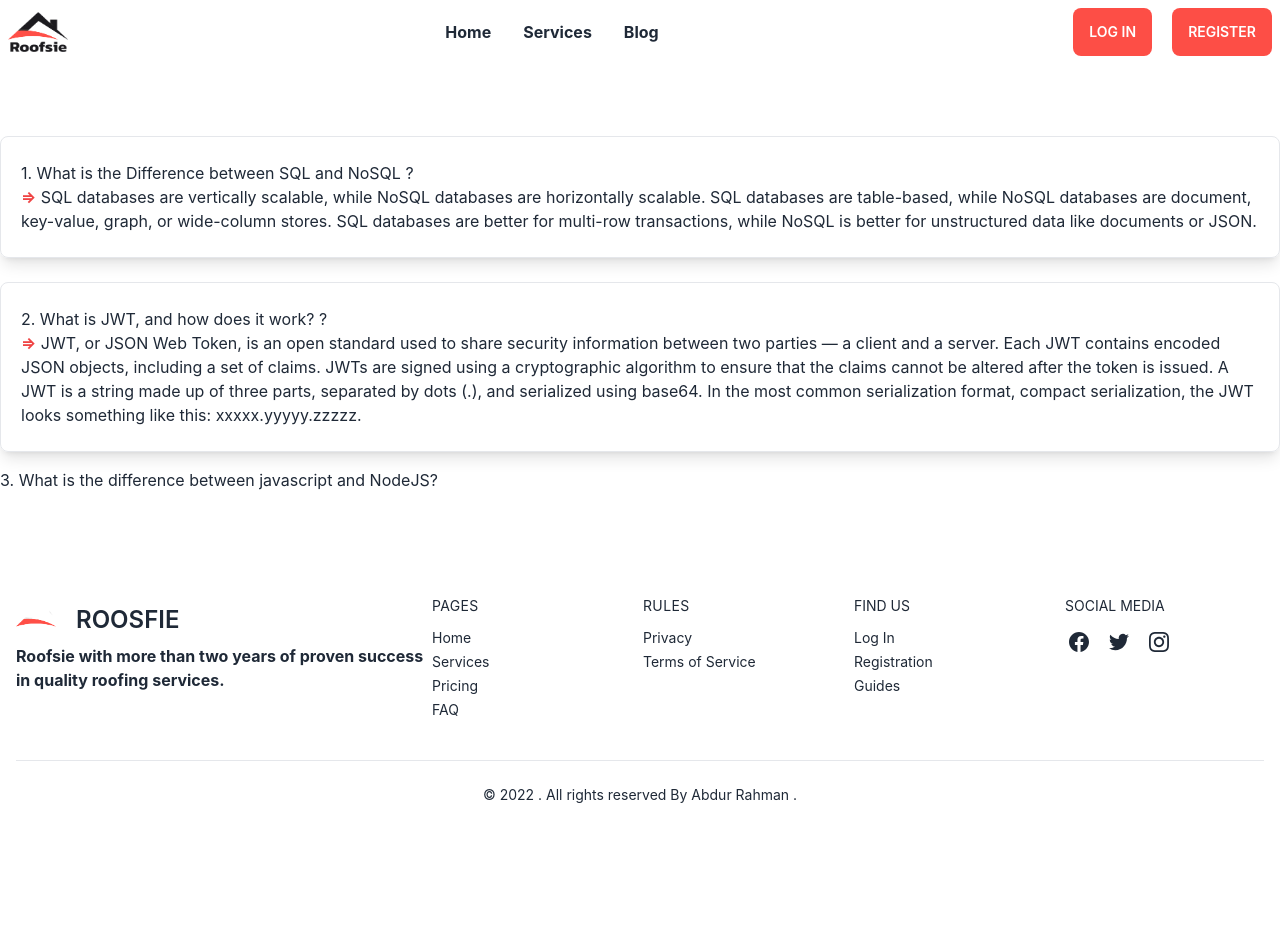
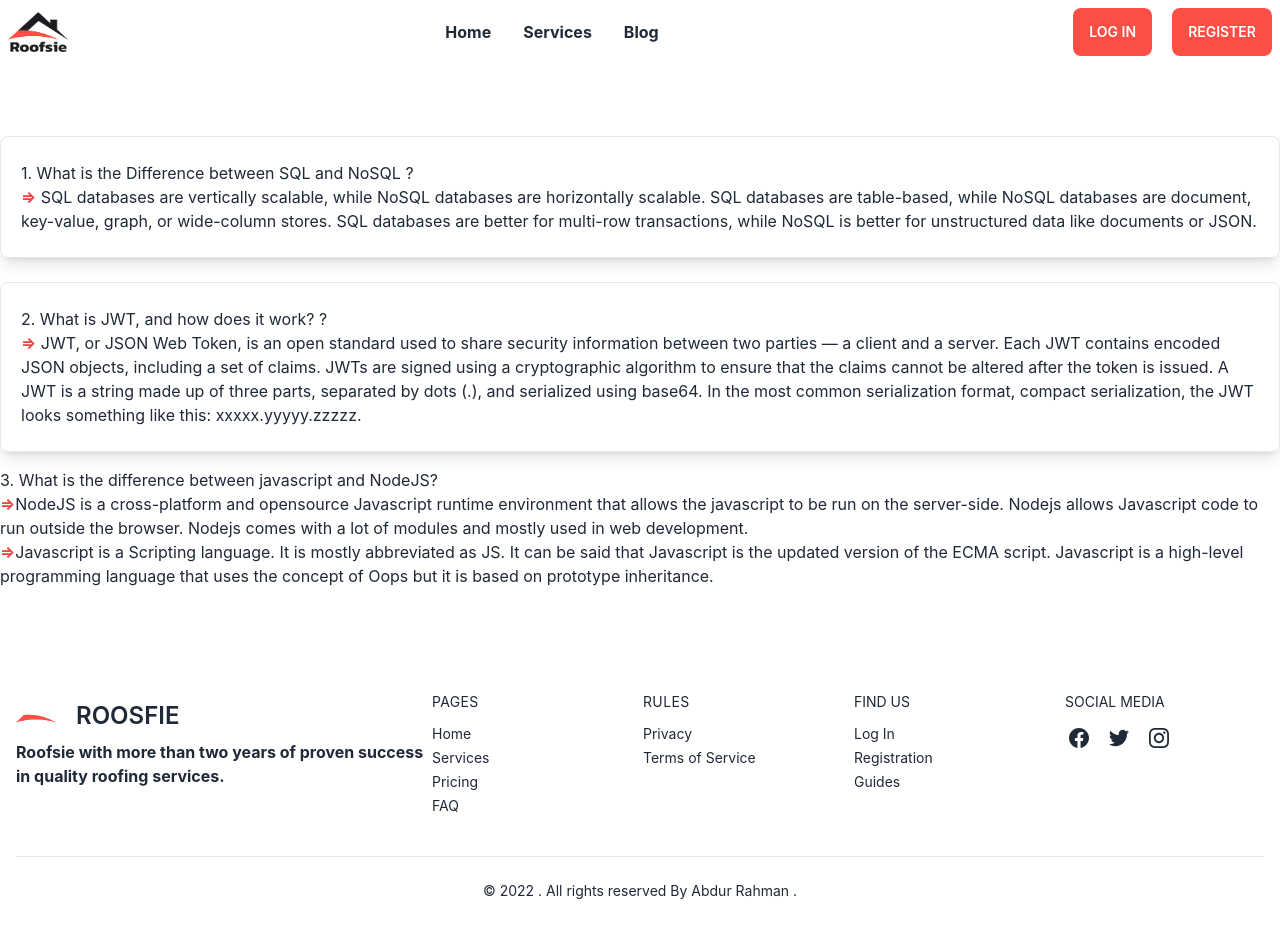
Before and after one commit to ariyanabdullah/Roofsie-service, a React (Create React App) app: page /blog in a window 1280 px wide. Before the commit the page ends 829 px from the top, so only its background shows below. Built offline with nearby package versions, Linux system fonts and the light colour scheme; no server answers.

Commit message:
third ans added

```diff
--- a/src/Pages/Blog/Blog.js
+++ b/src/Pages/Blog/Blog.js
@@ -42,7 +42,19 @@ const Blog = () => {
 
         <div>
           <h1> 3. What is the difference between javascript and NodeJS?</h1>
-          <p></p>
+          <p>
+            <span className="font-bold text-red-500">{"=>"}</span>
+            NodeJS is a cross-platform and opensource Javascript runtime
+            environment that allows the javascript to be run on the server-side.
+            Nodejs allows Javascript code to run outside the browser. Nodejs
+            comes with a lot of modules and mostly used in web development.
+            <br />
+            <span className="font-bold text-red-500">{"=>"}</span>
+            Javascript is a Scripting language. It is mostly abbreviated as JS.
+            It can be said that Javascript is the updated version of the ECMA
+            script. Javascript is a high-level programming language that uses
+            the concept of Oops but it is based on prototype inheritance.
+          </p>
         </div>
 
         {/* fourth quesion */}
```
